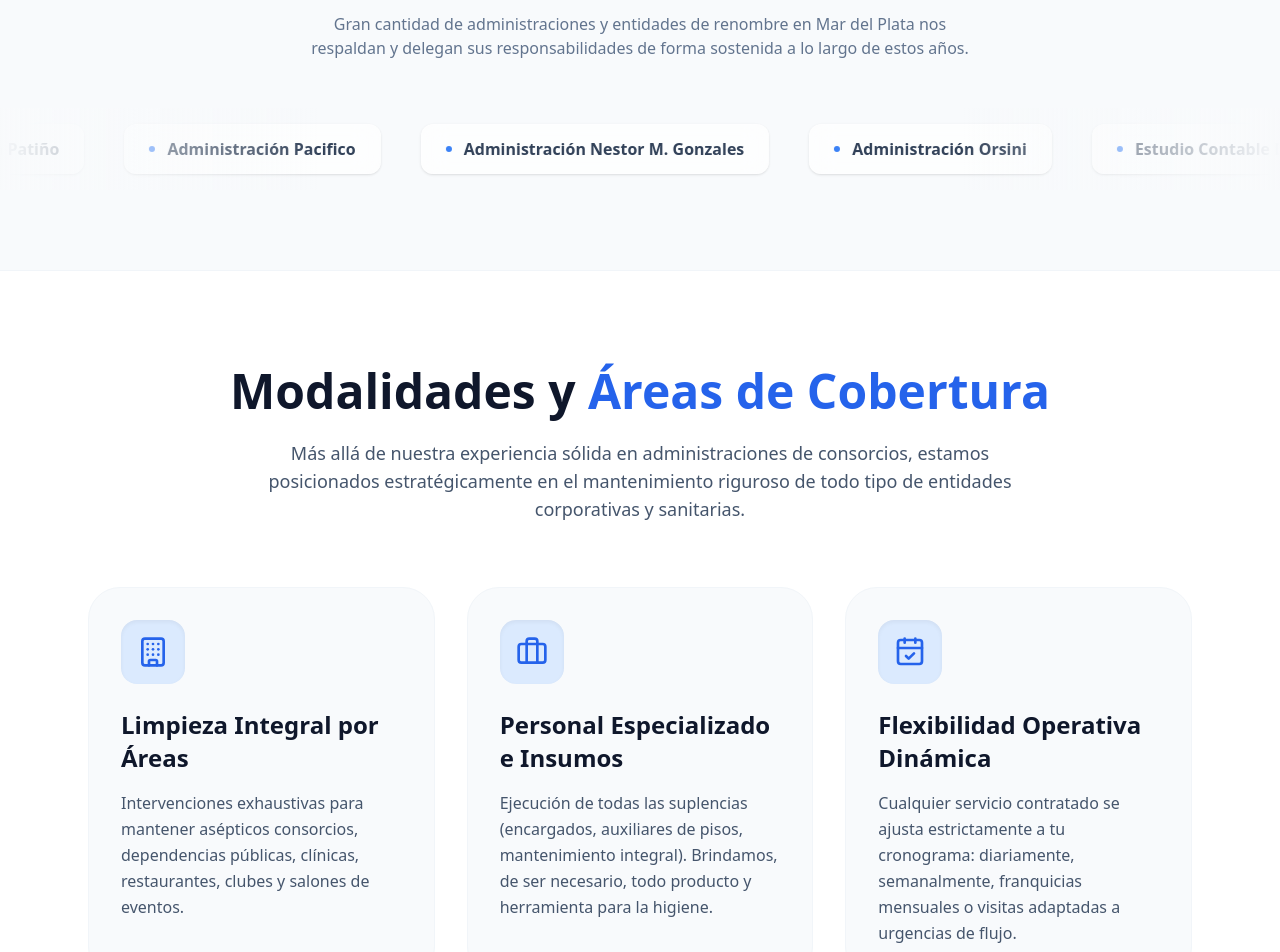
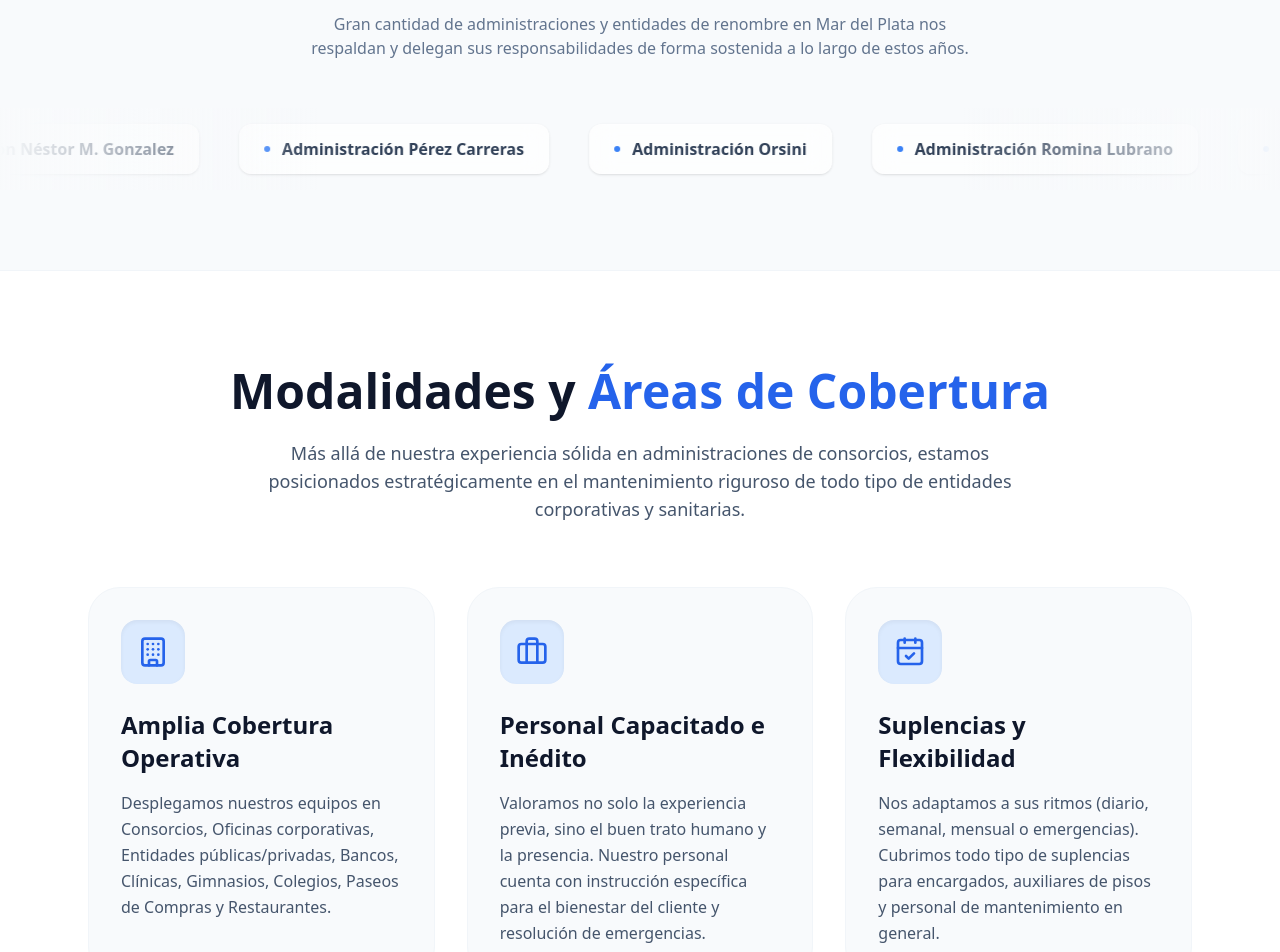
Before and after one commit to VicThorX/ariana-servicios, a Next.js app: page / in a window 1280 px wide. Shown: the part 1540-2492 px from the top of the page. Built offline with nearby package versions, Linux system fonts and the light colour scheme.

Commit message:
Contenidos: Inyección de base de datos de clientes institucionales reales, rubros y horarios según requerimientos oficiales

```diff
--- a/src/components/sections/Contact.tsx
+++ b/src/components/sections/Contact.tsx
@@ -109,8 +109,8 @@ export default function Contact() {
                     <Mail className="w-6 h-6" />
                   </div>
                   <div>
-                    <p className="text-sm font-medium text-slate-500 dark:text-slate-400 mb-1">Dpto. de Presupuestos</p>
-                    <a href="mailto:arianaservicios@hotmail.com" className="text-lg font-bold text-slate-900 dark:text-white hover:text-brand-600 dark:hover:text-brand-400 transition-colors">
+                    <p className="text-sm font-medium text-slate-500 dark:text-slate-400 mb-1">Contacto Institucional</p>
+                    <a href="mailto:arianaservicios@hotmail.com" className="text-lg font-bold text-slate-900 dark:text-white hover:text-brand-600 dark:hover:text-brand-400 transition-colors break-all">
                       arianaservicios@hotmail.com
                     </a>
                   </div>
@@ -120,9 +120,9 @@ export default function Contact() {
                     <MapPin className="w-6 h-6" />
                   </div>
                   <div>
-                    <p className="text-sm font-medium text-slate-500 dark:text-slate-400 mb-1">Sede Administrativa Centrada en</p>
-                    <p className="text-lg font-bold text-slate-900 dark:text-white leading-tight">Mar del Plata, Argentina</p>
-                    <p className="text-xs text-brand-600 dark:text-brand-400 mt-1 font-medium">Oficinas: Lun a Vie (10-18hs) • Guardias Anuales</p>
+                    <p className="text-sm font-medium text-slate-500 dark:text-slate-400 mb-1">Cobertura en todo Mar del Plata</p>
+                    <p className="text-lg font-bold text-slate-900 dark:text-white leading-tight">Horario de Oficina</p>
+                    <p className="text-[0.80rem] text-brand-600 dark:text-brand-400 mt-1 font-bold">LUN a VIE (10 a 18 hs) • Emergencias garantizadas los 365 días</p>
                   </div>
                 </div>
               </div>
--- a/src/components/sections/Services.tsx
+++ b/src/components/sections/Services.tsx
@@ -6,18 +6,18 @@ import { Building, Briefcase, CalendarCheck } from "lucide-react";
 export default function Services() {
   const services = [
     {
-      title: "Limpieza Integral por Áreas",
-      description: "Intervenciones exhaustivas para mantener asépticos consorcios, dependencias públicas, clínicas, restaurantes, clubes y salones de eventos.",
+      title: "Amplia Cobertura Operativa",
+      description: "Desplegamos nuestros equipos en Consorcios, Oficinas corporativas, Entidades públicas/privadas, Bancos, Clínicas, Gimnasios, Colegios, Paseos de Compras y Restaurantes.",
       icon: <Building className="w-8 h-8 text-brand-600 dark:text-brand-400" />,
     },
     {
-      title: "Personal Especializado e Insumos",
-      description: "Ejecución de todas las suplencias (encargados, auxiliares de pisos, mantenimiento integral). Brindamos, de ser necesario, todo producto y herramienta para la higiene.",
+      title: "Personal Capacitado e Inédito",
+      description: "Valoramos no solo la experiencia previa, sino el buen trato humano y la presencia. Nuestro personal cuenta con instrucción específica para el bienestar del cliente y resolución de emergencias.",
       icon: <Briefcase className="w-8 h-8 text-brand-600 dark:text-brand-400" />,
     },
     {
-      title: "Flexibilidad Operativa Dinámica",
-      description: "Cualquier servicio contratado se ajusta estrictamente a tu cronograma: diariamente, semanalmente, franquicias mensuales o visitas adaptadas a urgencias de flujo.",
+      title: "Suplencias y Flexibilidad",
+      description: "Nos adaptamos a sus ritmos (diario, semanal, mensual o emergencias). Cubrimos todo tipo de suplencias para encargados, auxiliares de pisos y personal de mantenimiento en general.",
       icon: <CalendarCheck className="w-8 h-8 text-brand-600 dark:text-brand-400" />,
     }
   ];
--- a/src/data/clients.ts
+++ b/src/data/clients.ts
@@ -1,12 +1,23 @@
 export const clientList = [
-  "Instituto Peralta Ramos",
+  "Colegio Peralta Ramos",
   "Complejo Villa Marista",
+  "Centro Educativo San Marcelino",
   "Administración Patiño",
-  "Administración Pacifico",
-  "Administración Nestor M. Gonzales",
+  "Administración Pacífico",
+  "Administración Néstor M. Gonzalez",
+  "Administración Pérez Carreras",
   "Administración Orsini",
+  "Administración Romina Lubrano",
+  "Administración Administrar S.A.",
+  "Administración Guixa",
+  "Administración Gianelli y Asociados",
+  "Administración Tonon Saavedra",
+  "Consorcio Morris",
   "Estudio Contable Díaz y Páez",
-  "Consorcios Premium MDP",
-  "Centros de Salud",
-  "Entidades Bancarias"
+  "Estudio Fernando Cedola",
+  "Oficinas de Turismo OTI",
+  "Consultorio Odontológico Menna",
+  "Oficinas Posnet",
+  "Administración Ejebbaz",
+  "Administración Loyola"
 ];
```
